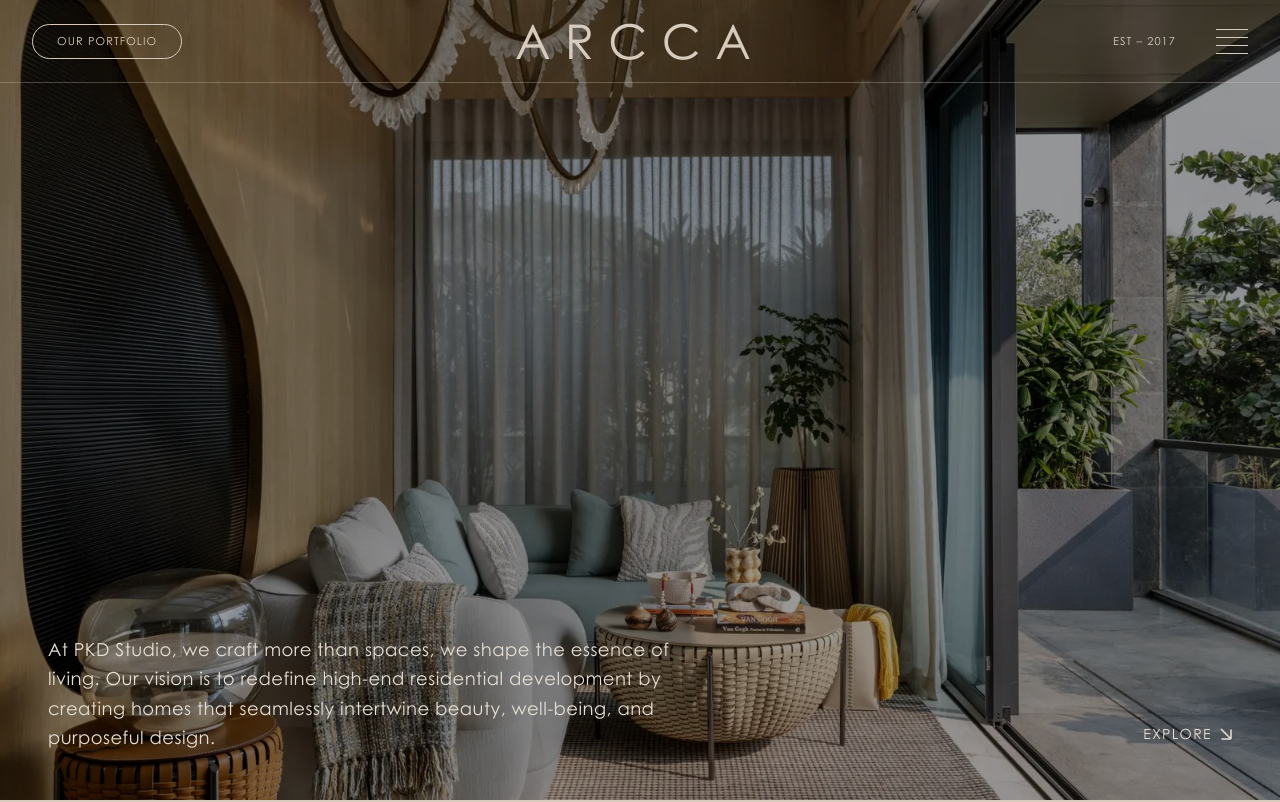
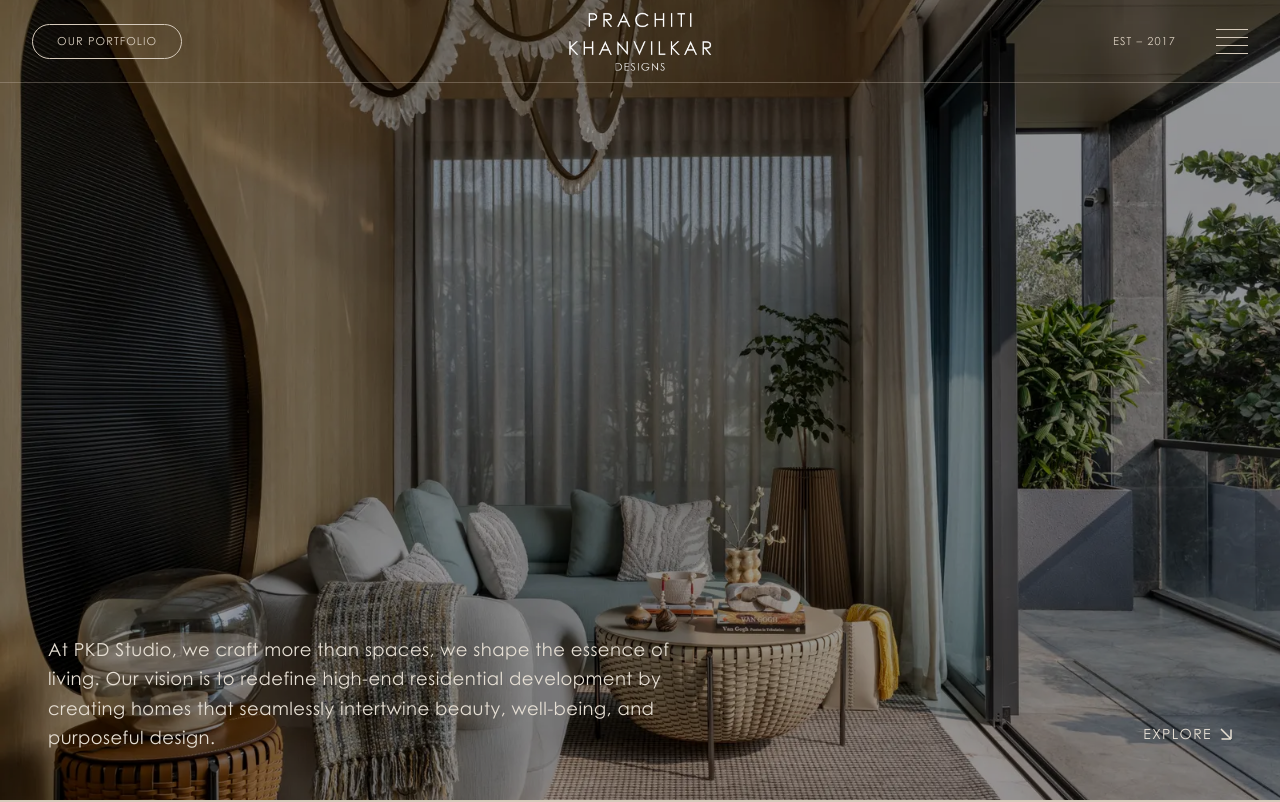
Before and after one commit to PankajGaikwad5/Pkd, a Next.js app: page / in a window 1280 px wide. Shown: the top 802 px of the page. Built offline with nearby package versions, Linux system fonts and the light colour scheme.

Commit message:
logo update

```diff
--- a/components/Navbar.jsx
+++ b/components/Navbar.jsx
@@ -3,6 +3,7 @@
 import { motion, useScroll, useMotionValueEvent } from 'motion/react';
 import Link from 'next/link';
 import { usePathname } from 'next/navigation';
+import Image from 'next/image';
 
 function MenuButton({ onClick }) {
   const [isHovered, setIsHovered] = useState(false);
@@ -98,7 +99,8 @@
         </div>
 
         <div className="absolute left-1/2 -translate-x-1/2 top-1/2 -translate-y-1/2 flex justify-center">
-          <h1 className="font-heading text-4xl md:text-5xl tracking-[0.3em] font-light">ARCCA</h1>
+          {/* <h1 className="font-heading text-4xl md:text-5xl tracking-[0.3em] font-light">ARCCA</h1> */}
+          <img src="/logo.png" alt="logo" className="w-40 " />
         </div>
 
         <div className="flex-1 flex items-center justify-end gap-10">
```
